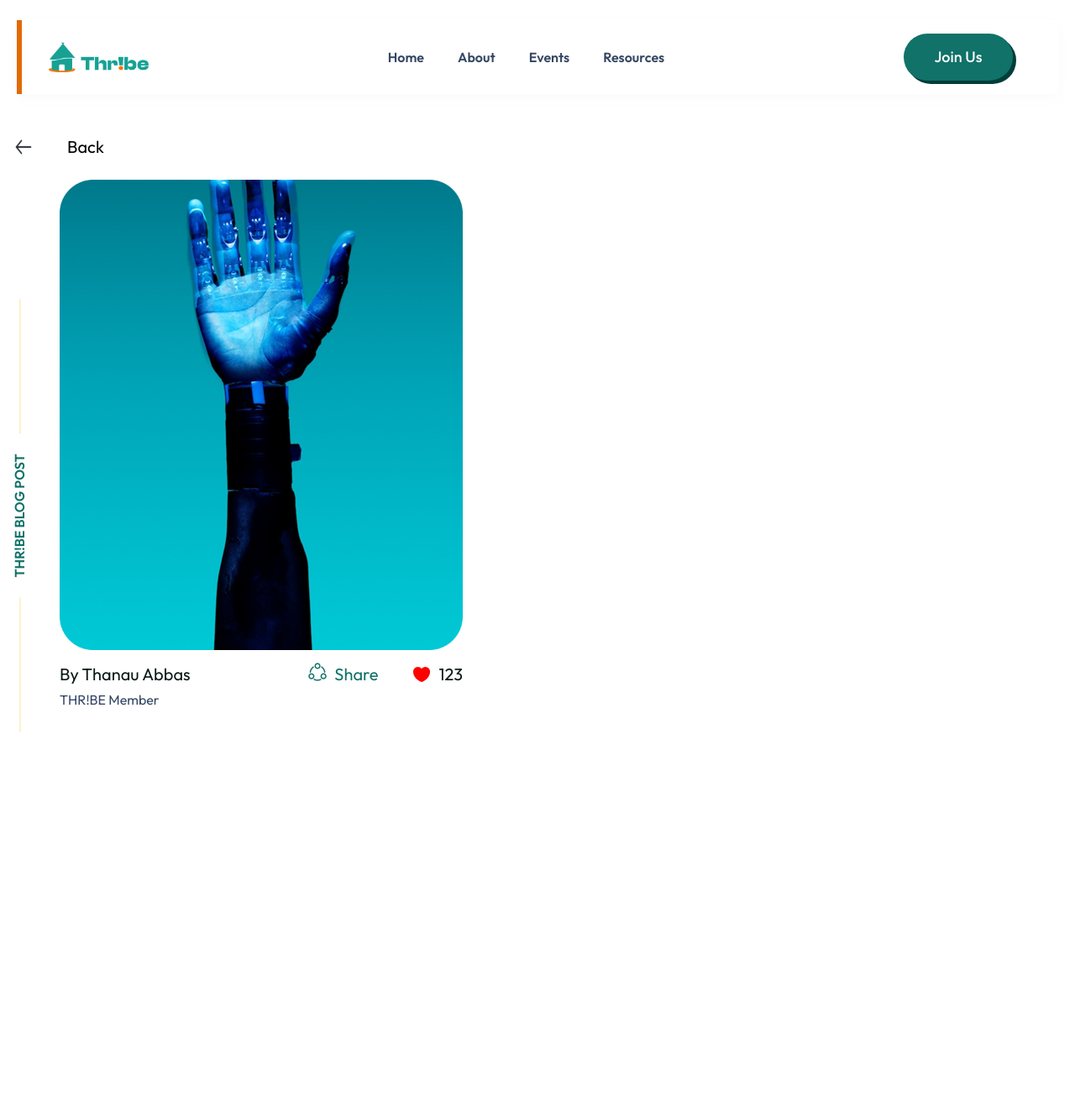
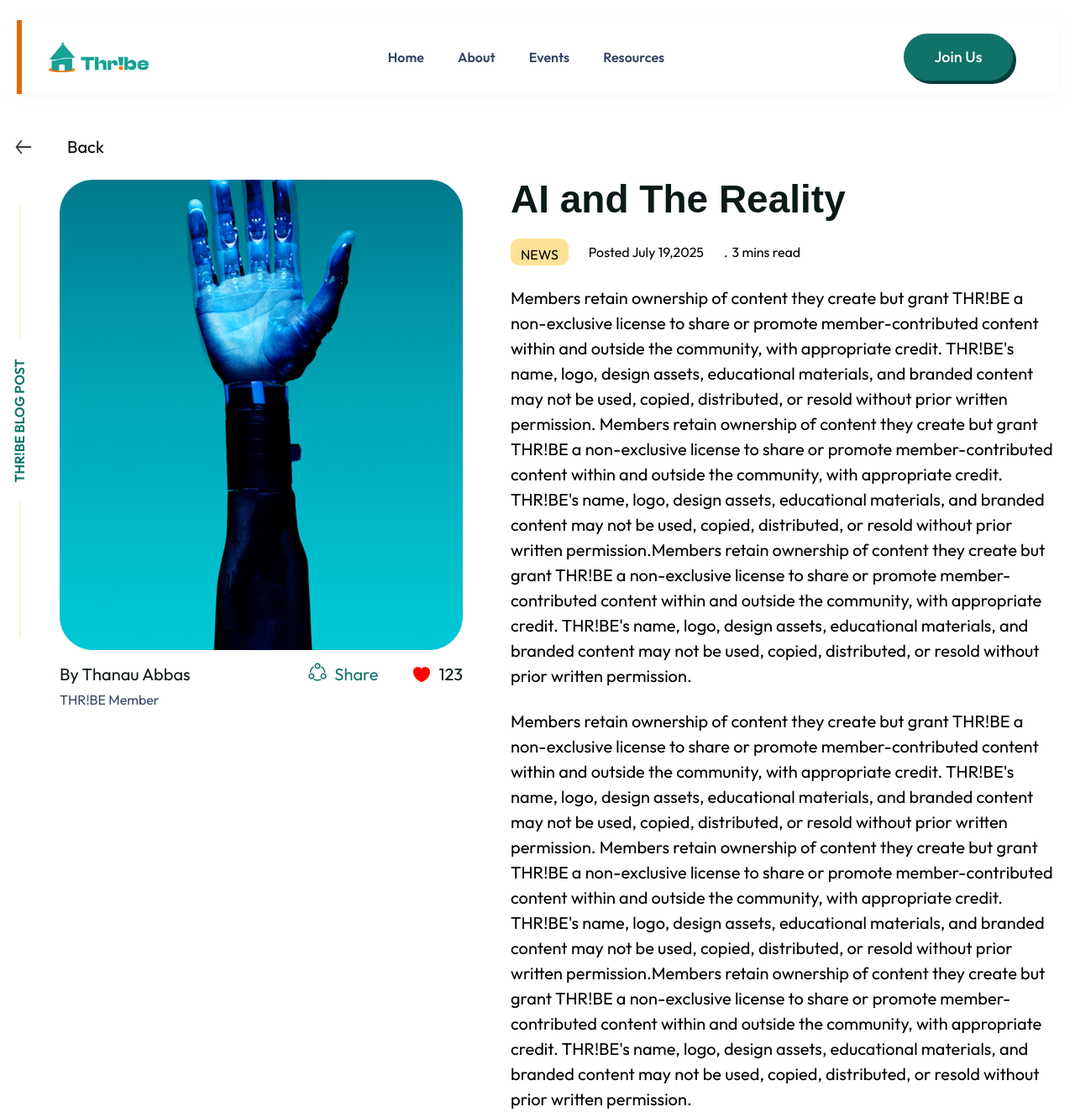
Before and after one commit to chiaka1996/thribes, a Next.js app: page /blog/ai_and_the_reality in a window 1280 px wide. Shown: the whole page at 84% size. Before the commit the page ends 1014 px from the top, so only its background shows below. Built offline with nearby package versions, Linux system fonts and the light colour scheme; a web font is replaced by a local one.

Commit message:
working on the blog page

```diff
--- a/src/app/blog/ai_and_the_reality/page.jsx
+++ b/src/app/blog/ai_and_the_reality/page.jsx
@@ -14,7 +14,7 @@ const Post = () => {
             </div>
 
             <section className="w-full relative min-h-screen">
-                <div className="absolute left-[-270px] top-1/2 -translate-y-1/2 transform -rotate-90 flex gap-x-[24px] items-center px-4 py-2">
+                <div className="absolute left-[-270px] top-[287px] -translate-y-1/2 transform -rotate-90 flex gap-x-[24px] items-center px-4 py-2">
                     <div className="w-[160px] h-[1px] bg-[#FFE198]"></div>
                     <span className="uppercase font-[600] text-[16px] tracking-[16%] text-[#107269]">THR!BE Blog post</span>
                     <div className="w-[160px] h-[1px] bg-[#FFE198]"></div>
@@ -44,7 +44,33 @@ const Post = () => {
                         </div>
                     </div>
 
-                    <div className="w-[656px]">
+                    <div className="w-[656px] leading-[150%] tracking-[1%] space-y-[24px]">
+                        <h1 className="text-[#0A1A18] font-[600] font-clash text-[46px] leading-[100%] tracking-[3%]">AI and The Reality</h1>
+                        <div className="flex items-center gap-x-[24px] text-[16px]">
+                            <button className="W-[70px] h-[32px] bg-[#FFE198] py-[4px] px-[12px] rounded-[10px]">NEWS</button>
+                            <span>Posted July 19,2025</span>
+                            <div className="flex items-start gap-x-[5px]"><span>.</span> <span>3 mins read</span></div>
+                        </div>
+                        <p>
+                           Members retain ownership of content they create but grant THR!BE a non-exclusive license to share or promote member-contributed content within and outside the community,
+                           with appropriate credit. THR!BE&#39;s name, logo, design assets, educational materials, and branded content may not be used, copied, distributed, or resold without prior written
+                           permission. Members retain ownership of content they create but grant THR!BE a non-exclusive license to share or promote member-contributed content within and outside the community,
+                           with appropriate credit. THR!BE&#39;s name, logo, design assets, educational materials, and branded content may not be used, copied, distributed, or resold without
+                           prior written permission.Members retain ownership of content they create but grant THR!BE a non-exclusive license to share or promote member-contributed content within and outside
+                           the community, with appropriate credit.
+                           THR!BE&#39;s name, logo, design assets, educational materials, and branded content may not be used, copied, distributed, or resold without prior written permission.
+                        </p>
+
+                         <p>
+                           Members retain ownership of content they create but grant THR!BE a non-exclusive license to share or promote member-contributed content within and outside the community,
+                           with appropriate credit. THR!BE&#39;s name, logo, design assets, educational materials, and branded content may not be used, copied, distributed, or resold without prior written
+                           permission. Members retain ownership of content they create but grant THR!BE a non-exclusive license to share or promote member-contributed content within and outside the community,
+                           with appropriate credit. THR!BE&#39;s name, logo, design assets, educational materials, and branded content may not be used, copied, distributed, or resold without
+                           prior written permission.Members retain ownership of content they create but grant THR!BE a non-exclusive license to share or promote member-contributed content within and outside
+                           the community, with appropriate credit.
+                           THR!BE&#39;s name, logo, design assets, educational materials, and branded content may not be used, copied, distributed, or resold without prior written permission.
+                        </p>
+
 
                     </div>
 
```
